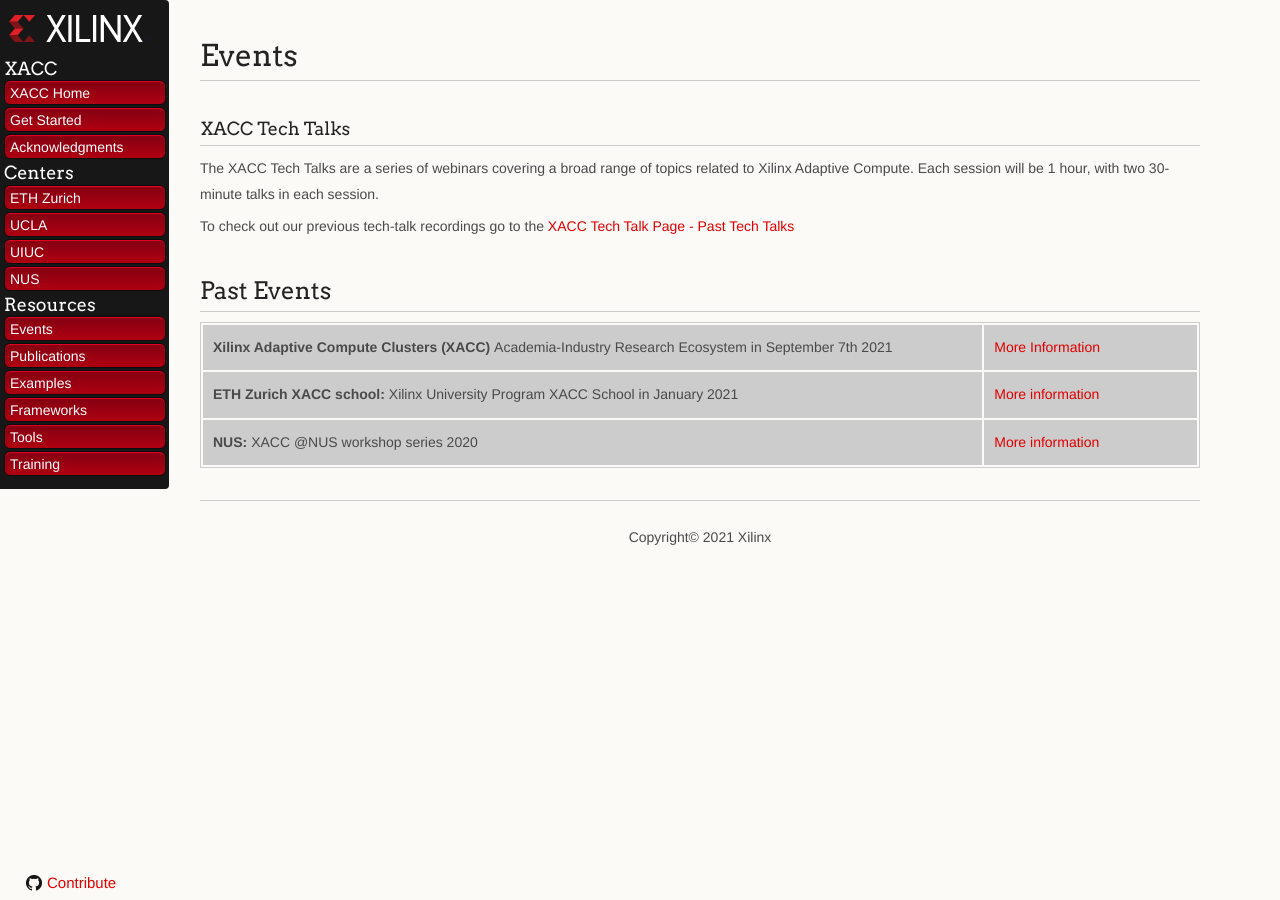
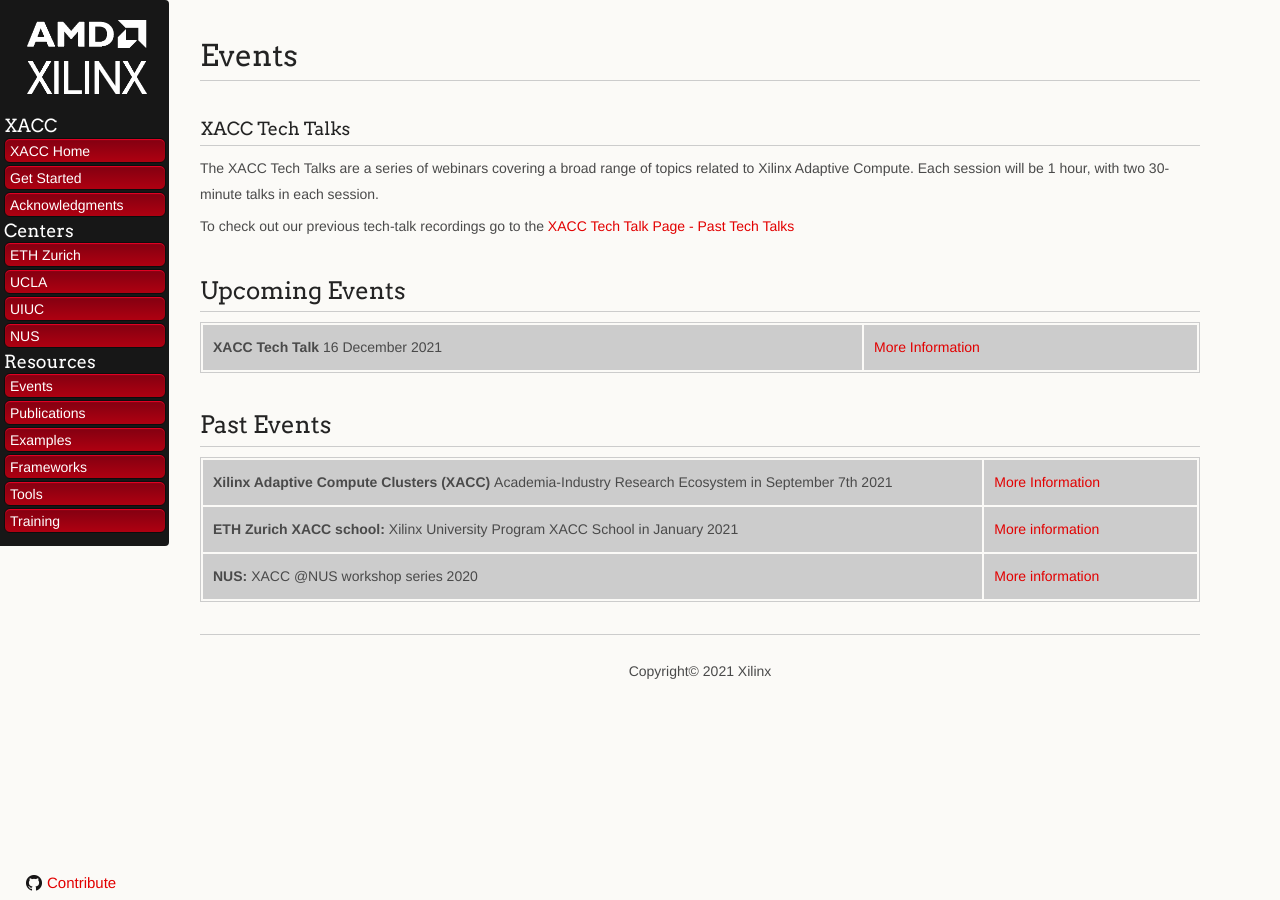
Before and after one commit to Xilinx/xacc, a Jekyll site: the page built from docs/events.md, in a window 1280 px wide. Built offline with Jekyll 4.4.1, drawn with Linux system fonts in a browser that asks for light colours; nearby versions of some CDN libraries; our own code applies the rules of GitHub Pages for plain Markdown files.

Commit message:
Commit
Update xacc_tech_talks.md

Tech Talk Update

1

Update events.md

ttupdate

Update xacc_tech_talks.md

Update xacc_tech_talks.md

Update xacc_tech_talks.md

Update events.md

Update xacc_tech_talks.md

Update xacc_tech_talks.md

Update xacc_tech_talks.md

1

1

Update default.html

Update default.html

Update default.html

Update default.html

Update default.html

1

Update default.html

2

Update default.html

Update default.html

Create LogoW.png

Update xacc_banner.png

1

Update default.html

Update jekyll-theme-dinky.scss

Update jekyll-theme-dinky.scss

Update jekyll-theme-dinky.scss

Update default.html

```diff
--- a/docs/_layouts/default.html
+++ b/docs/_layouts/default.html
@@ -14,10 +14,11 @@
     <![endif]-->
 </head>
 
+
 <body>
     <nav>
         <div class="logo">
-            <img alt="" src="assets/images/xilinx-header-logo.svg" style="border: none; display: block" width="140">
+            <a href="https://www.xilinx.com/support/university.html"><center><img alt="" src="assets/images/TransitionallogoW.png" style="display: block" width="120px" border="0"></center></a>
         </div>
         <label for="btn" class="icon">
             <span class="fa fa-bars"></span>
--- a/docs/_sass/jekyll-theme-dinky.scss
+++ b/docs/_sass/jekyll-theme-dinky.scss
@@ -336,9 +336,10 @@
     position: relative;
     margin: 0 auto;
     max-width: 1000px;
-    padding: 5px;
+    padding-top: 10px;
+    padding-bottom: 10px;
     margin: 10px 0 10px 0;
-    border: 1px solid #ccc
+    border: 0px solid #ccc
 }
 
 p img,
@@ -684,9 +685,9 @@
         font-size: 28px;
         font-weight: 600;
         line-height: 70px;
-        padding-left: 60px;
+        padding-left: 150px;
         padding-top: 20px;
-        padding-bottom: 10px
+        padding-bottom: 10px;
     }
     nav ul {
         padding: 1;
--- a/docs/events.md
+++ b/docs/events.md
@@ -7,6 +7,20 @@
 The XACC Tech Talks are a series of webinars covering a broad range of topics related to Xilinx Adaptive Compute. Each session will be 1 hour, with two 30-minute talks in each session.
 
 To check out our previous tech-talk recordings go to the <a href="./xacc_tech_talks.html#past-talks">XACC Tech Talk Page - Past Tech Talks</a>
+
+
+## Upcoming Events
+
+<table class="responsive">
+  <tr>
+    <td>
+      <strong> XACC Tech Talk </strong> 16 December 2021
+    </td>
+    <td>
+      <a href="./xacc_tech_talks.html##XACC-Tech-Talk-7">More Information</a>
+    </td>
+  </tr>
+</table>
 
 
 
```
Also changed, not shown: docs/README.md (+1 -1 lines), docs/xacc_tech_talks.md (+19 -0 lines), docs/assets/images/LogoW.png (added), docs/assets/images/TLogoW.png (added), docs/assets/images/TransitionallogoW.png (added), docs/assets/images/logo.png (added), docs/images/xacc_banner.png (deleted), docs/images/xacc_bannerTL.png (added).
